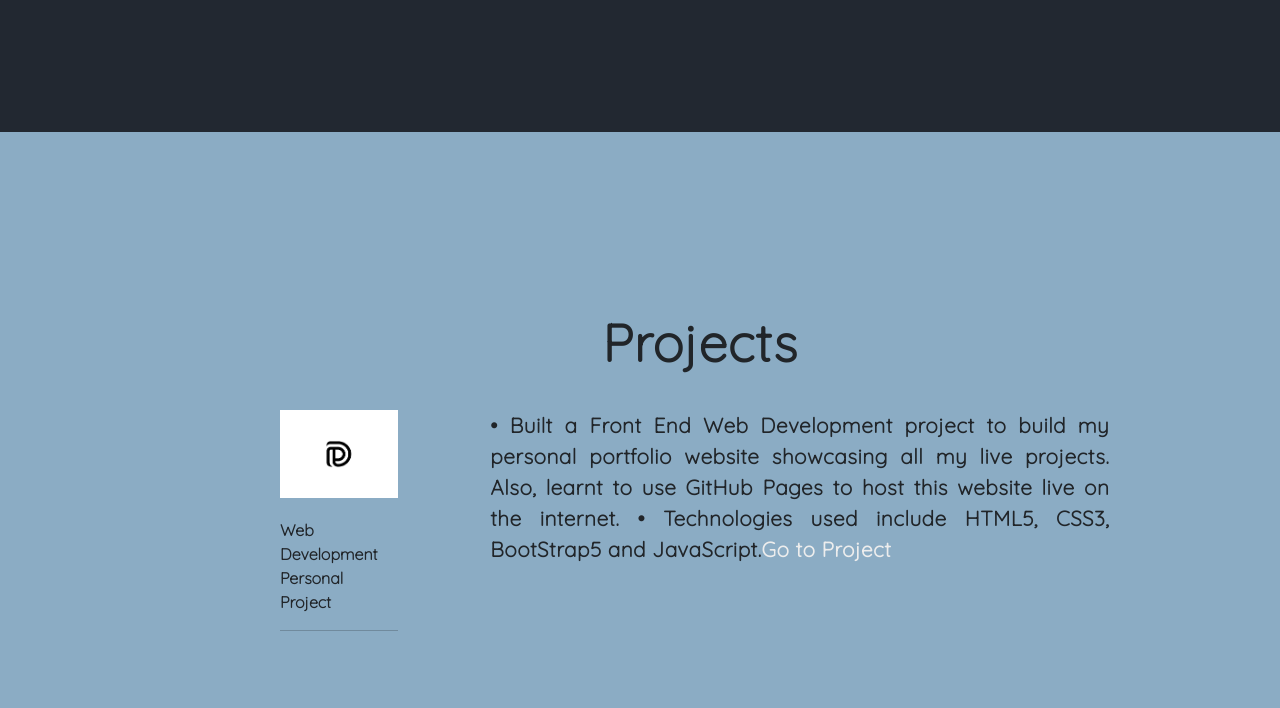
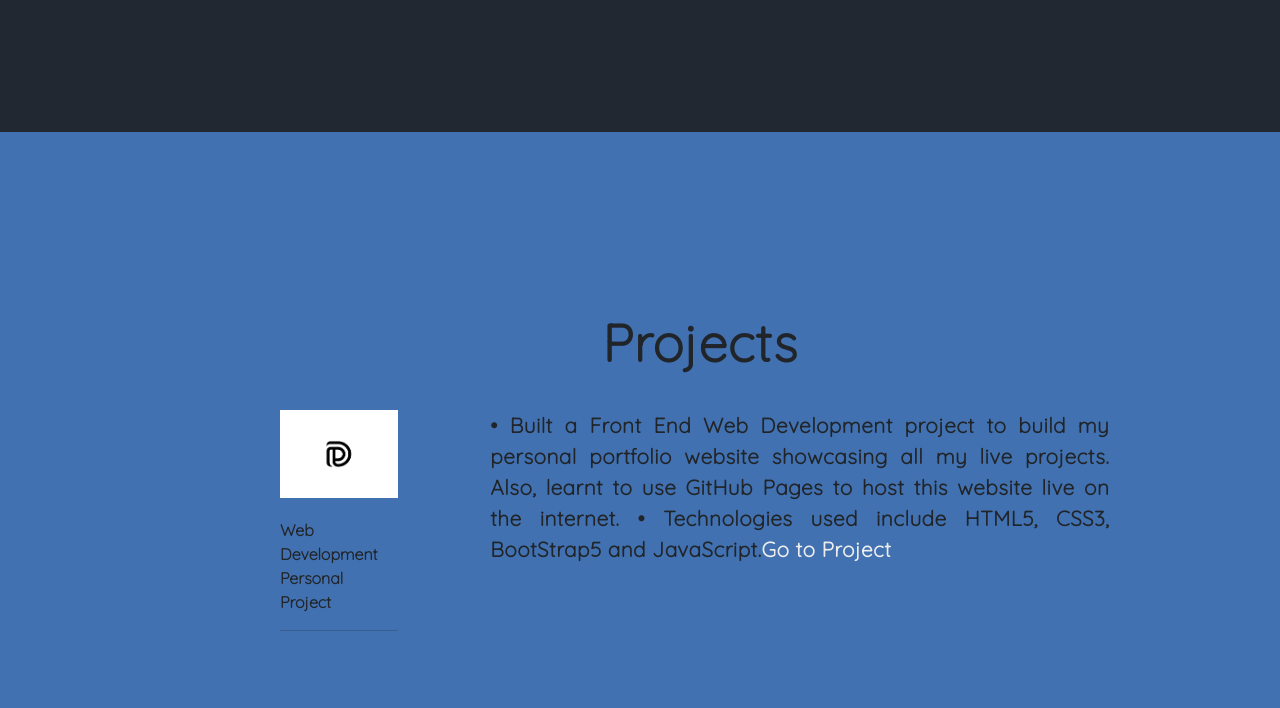
Before and after one commit to dt00722/dt.github.io, a plain HTML site: page index.html in a window 1280 px wide. Shown: the part 1460-2168 px from the top of the page. Drawn offline with nearby package versions, Linux system fonts and the light colour scheme.

Commit message:
Update styles.css

```diff
--- a/styles.css
+++ b/styles.css
@@ -166,7 +166,7 @@ body {
   }
   #experience-container{
     padding: 180px 0 100px 0;
-    background-color: #8bacc4;
+    background-color: #4171b0;
   }
   .exp-header{
     font-weight: bolder;
```
